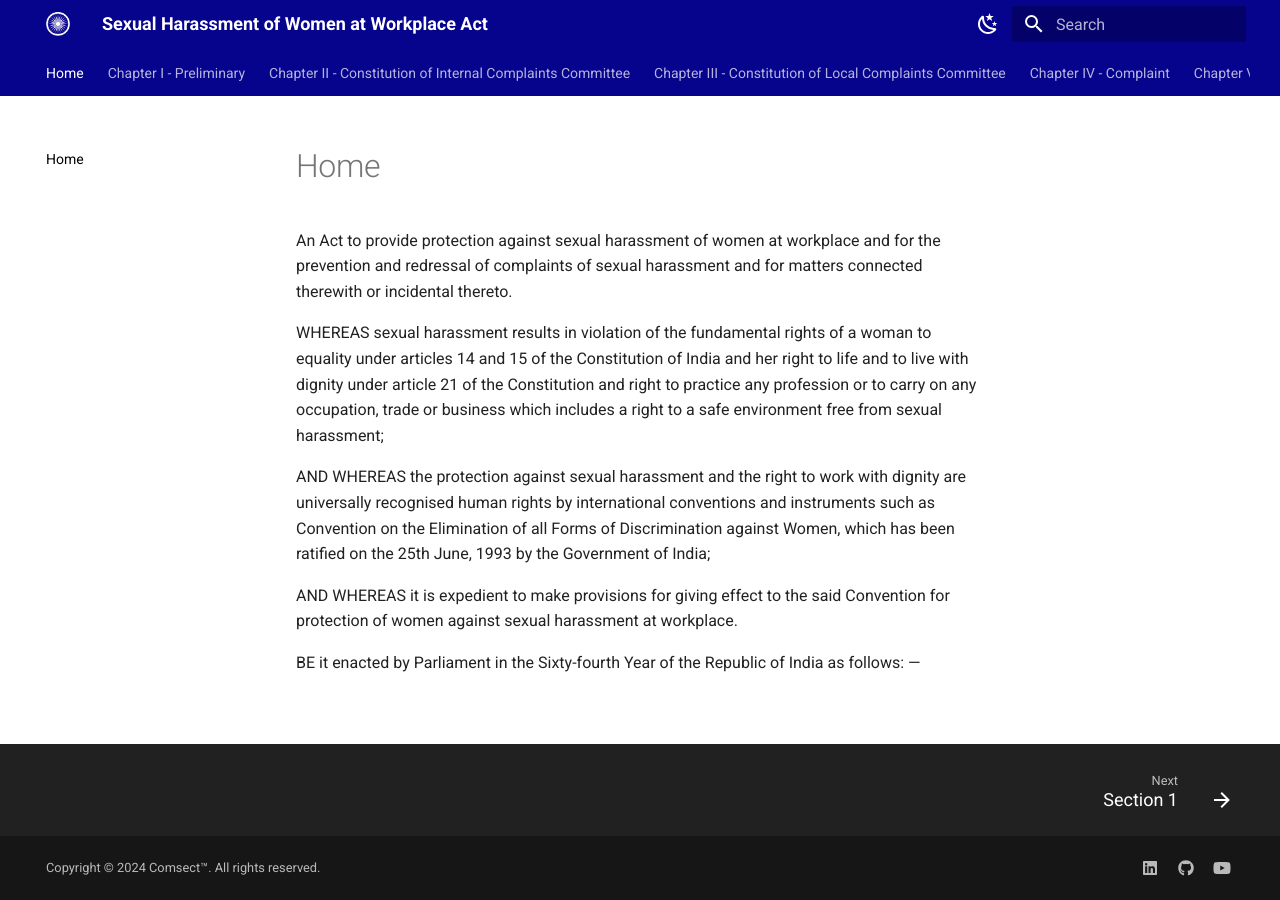
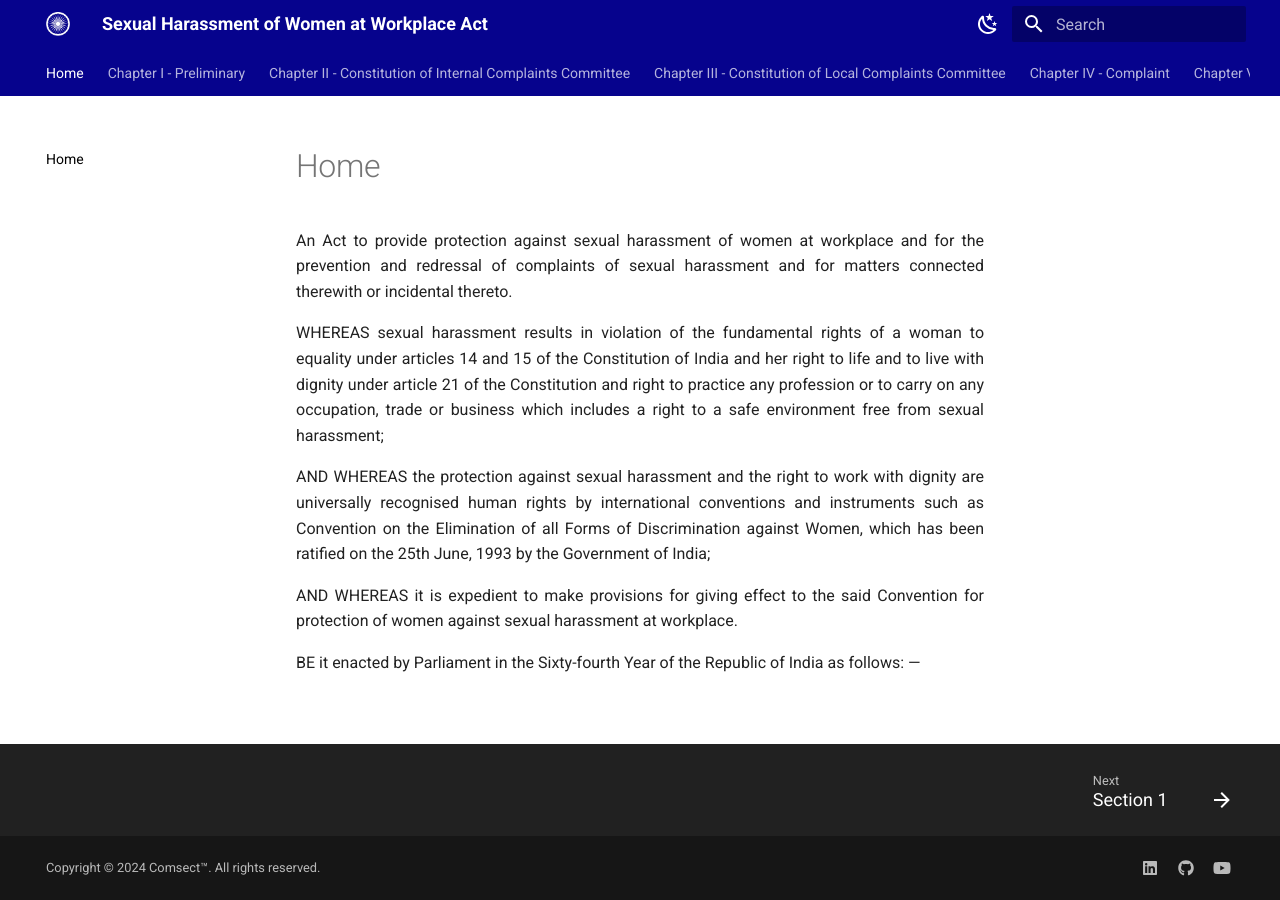
Before and after one commit to comsect/posh-act, an MkDocs documentation site: the page built from docs/index.md, in a window 1280 px wide. Built offline with MkDocs 1.6.1 and Material for MkDocs 9.7.7, drawn with Linux system fonts in a browser that asks for light colours.

Commit message:
apply text-align to justify site-wide

```diff
--- a/docs/stylesheets/extra.css
+++ b/docs/stylesheets/extra.css
@@ -7,3 +7,7 @@
     --md-primary-fg-color:        #06038D;
     --md-typeset-a-color: #FFFFFF;
 }
+
+div {
+  text-align: justify;
+}
```
